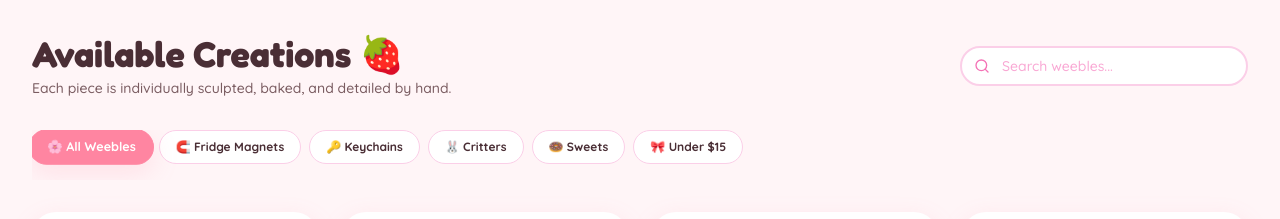
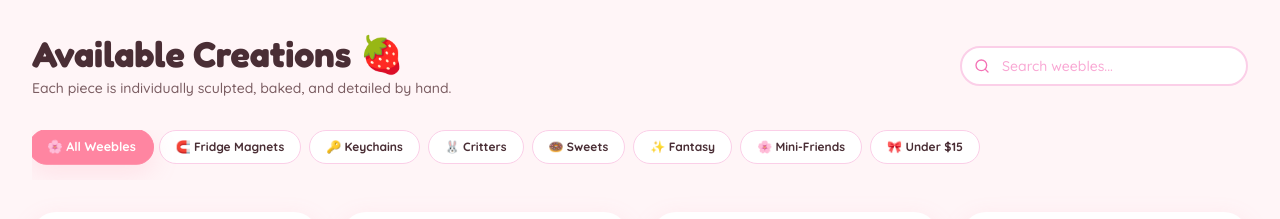
Before and after one commit to lucasshawn/tinkers, a React (Vite) app: page / in a window 1280 px wide. Shown: the part 920-1139 px from the top of the page. Built offline with nearby package versions, Linux system fonts and the light colour scheme; no server answers.

Commit message:
feat(storefront): render dynamic category filter chips in CatalogGrid

```diff
--- a/src/components/CatalogGrid.tsx
+++ b/src/components/CatalogGrid.tsx
@@ -1,26 +1,57 @@
-import React, { useState } from 'react';
-import { Product } from '../types';
+import React, { useState, useEffect, useMemo } from 'react';
+import { CategoryOption, Product } from '../types';
 import { ProductCard } from './ProductCard';
-import { filterProducts } from '../utils/productUtils';
+import { DEFAULT_CATEGORIES, filterProducts, formatCategoryLabel } from '../utils/productUtils';
+import { useSettings } from '../context/SettingsContext';
 import { Search } from 'lucide-react';
 
 interface CatalogGridProps {
   products: Product[];
   onOpenCustomModal: () => void;
+  categories?: CategoryOption[];
 }
 
-const CATEGORIES = [
+const LEADING_FILTERS = [
   { id: 'all', label: '🌸 All Weebles' },
   { id: 'magnets', label: '🧲 Fridge Magnets' },
   { id: 'keychains', label: '🔑 Keychains' },
-  { id: 'animals', label: '🐰 Critters' },
-  { id: 'sweets', label: '🍩 Sweets' },
-  { id: 'under-15', label: '🎀 Under $15' },
 ];
 
-export const CatalogGrid: React.FC<CatalogGridProps> = ({ products, onOpenCustomModal }) => {
+const TRAILING_FILTERS = [{ id: 'under-15', label: '🎀 Under $15' }];
+
+const BUILTIN_FILTER_IDS = new Set([
+  ...LEADING_FILTERS.map((f) => f.id),
+  ...TRAILING_FILTERS.map((f) => f.id),
+]);
+
+export const CatalogGrid: React.FC<CatalogGridProps> = ({
+  products,
+  onOpenCustomModal,
+  categories,
+}) => {
+  const { settings } = useSettings();
+  const activeCategories = categories ?? settings.categories ?? DEFAULT_CATEGORIES;
   const [selectedCategory, setSelectedCategory] = useState('all');
   const [searchQuery, setSearchQuery] = useState('');
+
+  useEffect(() => {
+    if (BUILTIN_FILTER_IDS.has(selectedCategory)) return;
+    if (!activeCategories.some((c) => c.id === selectedCategory)) {
+      setSelectedCategory('all');
+    }
+  }, [activeCategories, selectedCategory]);
+
+  const filterChips = useMemo(
+    () => [
+      ...LEADING_FILTERS,
+      ...activeCategories.map((cat) => ({
+        id: cat.id,
+        label: formatCategoryLabel(cat),
+      })),
+      ...TRAILING_FILTERS,
+    ],
+    [activeCategories]
+  );
 
   const filtered = filterProducts(products, selectedCategory, searchQuery);
 
@@ -52,7 +83,7 @@ export const CatalogGrid: React.FC<CatalogGridProps> = ({ products, onOpenCustom
 
       {/* Filter Chips */}
       <div className="flex items-center gap-2 overflow-x-auto pb-4 mb-8 scrollbar-none">
-        {CATEGORIES.map((cat) => (
+        {filterChips.map((cat) => (
           <button
             key={cat.id}
             onClick={() => setSelectedCategory(cat.id)}
```
Also changed, not shown: 1 other file (tests, documents, lock files or other folders).
